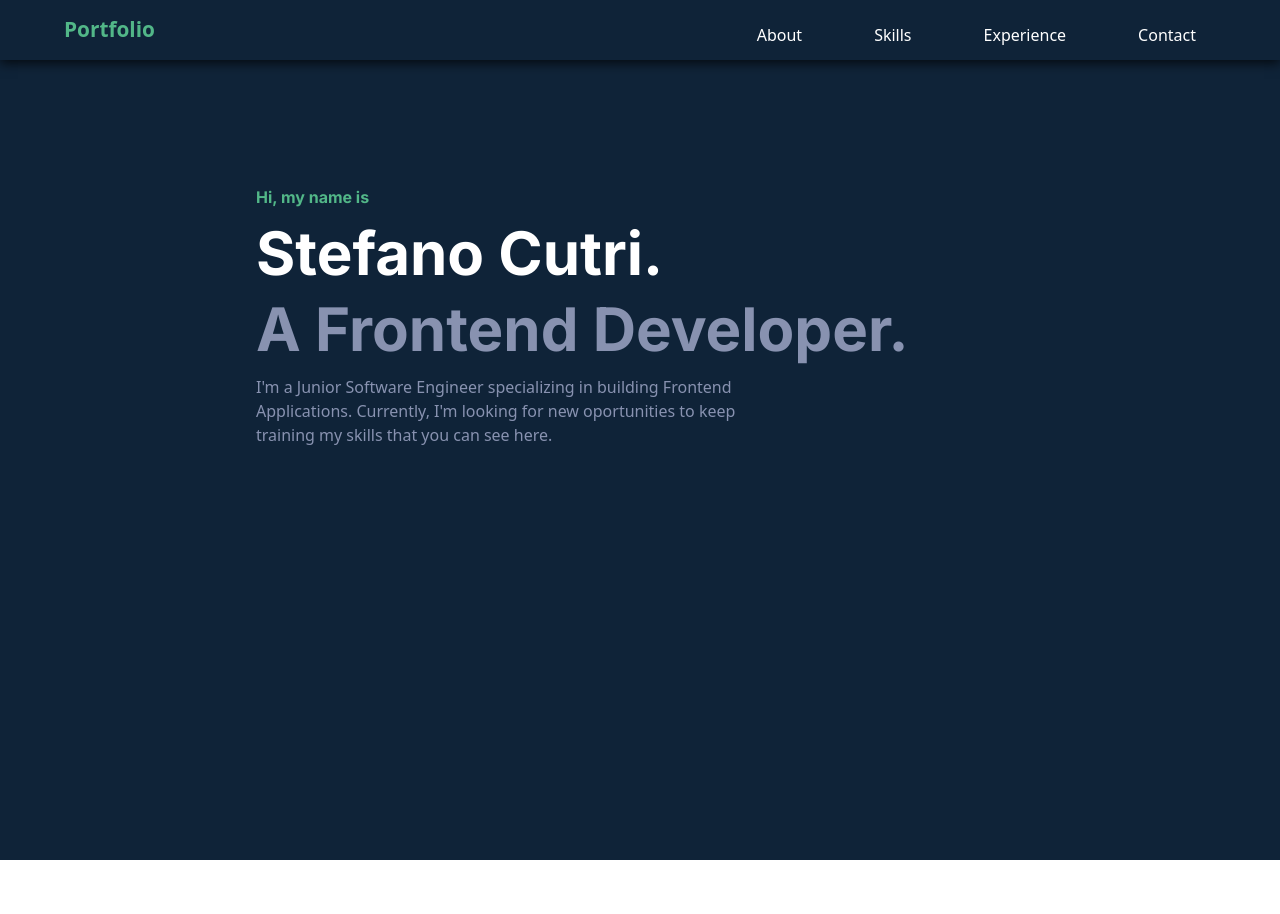
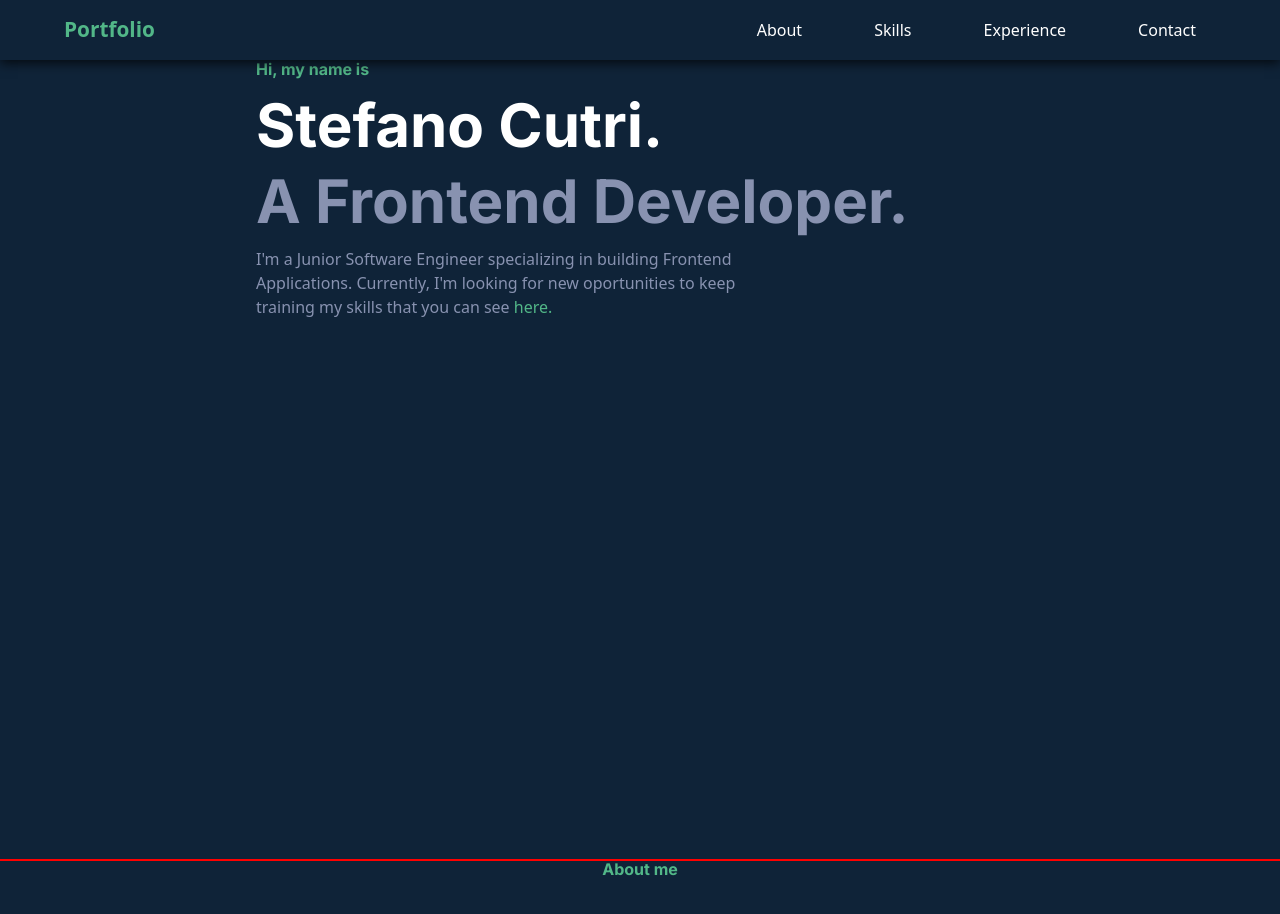
Before and after one commit to StefanoCutri/portfolio, a React (Create React App) app: page / in a window 1280 px wide. Shown: the top 914 px of the page. Before the commit the page ends 860 px from the top, so only its background shows below. Built offline with nearby package versions, Linux system fonts and the light colour scheme.

Commit message:
About component

```diff
--- a/src/App.js
+++ b/src/App.js
@@ -1,5 +1,6 @@
 import { Header } from "./components/Header";
 import { Info } from "./components/Info";
+import { About } from "./components/About";
 import "bootstrap/dist/css/bootstrap.min.css";
 import "./index.css";
 
@@ -8,6 +9,7 @@ const App = () => {
     <>
       <Header />
       <Info />
+      <About/>
     </>
   );
 };
--- /dev/null
+++ b/src/components/About.js
@@ -0,0 +1,9 @@
+import React from 'react'
+
+export const About = () => {
+  return (
+    <div className='info-container flex flex-col justify-start items-center' id='about'>
+        <h1>About me</h1>
+    </div>
+  )
+}
--- a/src/components/Header.js
+++ b/src/components/Header.js
@@ -38,7 +38,7 @@ export const Header = () => {
         >
           <ul>
             <li className="animate__slideInLeft">
-              <a href="/about">About</a>
+              <a href="/#about">About</a>
             </li>
             <li className="animate__slideInLeft">
               <a href="/skills">Skills</a>
--- a/src/components/Info.js
+++ b/src/components/Info.js
@@ -1,16 +1,26 @@
-import React from 'react';
-import "../styles/info.css"
+import React from "react";
+import "../styles/info.css";
 
 export const Info = () => {
   return (
-    <div className='flex flex-1 flex-col items-start'>
-      <div className='flex flex-col justify-start items-start ml-[20%] pt-[10%]'>
-      <h1>Hi,  my name is</h1>
-      <h1 className='text-white text-6xl py-3'>Stefano Cutri.</h1>
-      <h1 className='text-[#8892b0] text-6xl'>A Frontend Developer.</h1>
-      <p className='w-[50%] text-[#8892b0]  mt-3'>I'm a Junior Software Engineer specializing in building Frontend Applications. Currently, I'm looking for new oportunities to keep training my skills that you can see <a className='p-0' href='https://github.com/stefanocutri'>here.</a></p>
+    <div className="flex flex-1 flex-col items-start info-container" id="#home">
+      <div className="flex flex-col justify-start items-start ml-[20%]">
+        <h1>Hi, my name is</h1>
+        <h1 className="text-white text-6xl py-3">Stefano Cutri.</h1>
+        <h1 className="text-[#8892b0] text-6xl">A Frontend Developer.</h1>
+        <p className="w-[50%] text-[#8892b0]  mt-3">
+          I'm a Junior Software Engineer specializing in building Frontend
+          Applications. Currently, I'm looking for new oportunities to keep
+          training my skills that you can see{" "}
+          <a
+            className="p-0 blank-link text-[#52b788]"
+            href="https://github.com/stefanocutri"
+            target="_blank"
+          >
+            here.
+          </a>
+        </p>
       </div>
     </div>
-
-  )
-}
+  );
+};
--- a/src/index.css
+++ b/src/index.css
@@ -11,3 +11,8 @@ html, body {
   height: 100vh;
   /* background-color: #0f2338; */
 }
+
+.info-container{
+  height: 100vh;
+  outline: 1px solid red;
+}
--- a/src/styles/header.css
+++ b/src/styles/header.css
@@ -32,6 +32,7 @@ nav {
   box-shadow: 0px 3px 11px 0px rgba(0, 0, 0, 0.75);
   -webkit-box-shadow: 0px 3px 11px 0px rgba(0, 0, 0, 0.75);
   -moz-box-shadow: 0px 3px 11px 0px rgba(0, 0, 0, 0.75) !important;
+  /* position: fixed !important; */
 }
 
 .navigation {
@@ -58,7 +59,6 @@ nav {
 .navigation-menu ul {
   display: flex;
   padding: 0;
-  z-index: 1;
 }
 .navigation-menu li {
   list-style-type: none;
--- a/src/styles/info.css
+++ b/src/styles/info.css
@@ -10,10 +10,13 @@
 div{
     background-color: var(--main-bg-color);
     padding: 0;
-    height: 100%;
     color: var(--main-text-color);
 }
 
 h1{
     font-family: 'Calibre','Inter','San Francisco','SF Pro Text',-apple-system,system-ui,sans-serif
 }
+
+a:hover{
+    color: var(--main-text-color) !important;
+}
```
